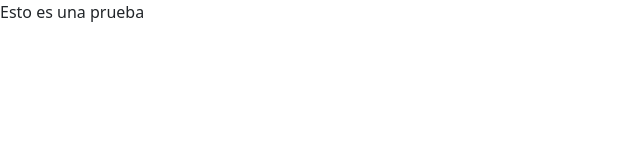
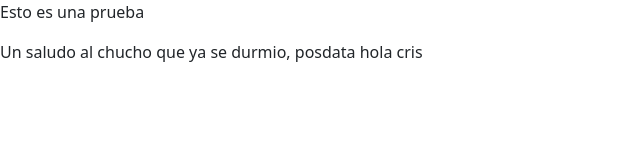
Before and after one commit to ZOOLOCATOR/Website, a plain HTML site: page index.html in a window 1280 px wide. Shown: the whole page, without its empty margins (0-640 px from the left). Drawn offline with nearby package versions, Linux system fonts and the light colour scheme.

Commit message:
cris update

```diff
--- a/index.html
+++ b/index.html
@@ -21,6 +21,7 @@
     <body>
         <header>
             <p>Esto es una prueba</p>
+            <p>Un saludo al chucho que ya se durmio, posdata hola cris</p>
         </header>
         <main></main>
         <footer>
```
